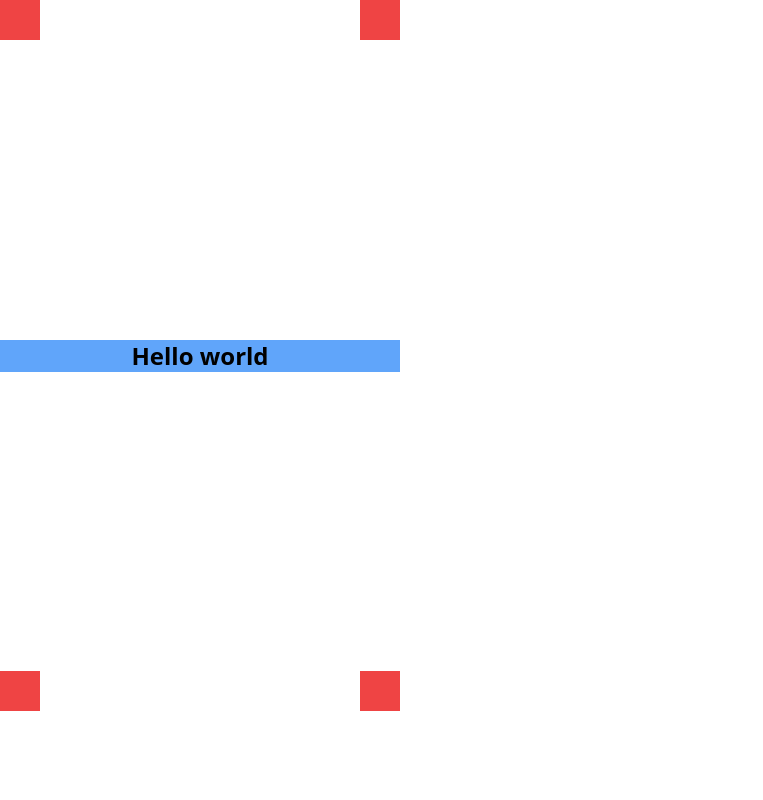
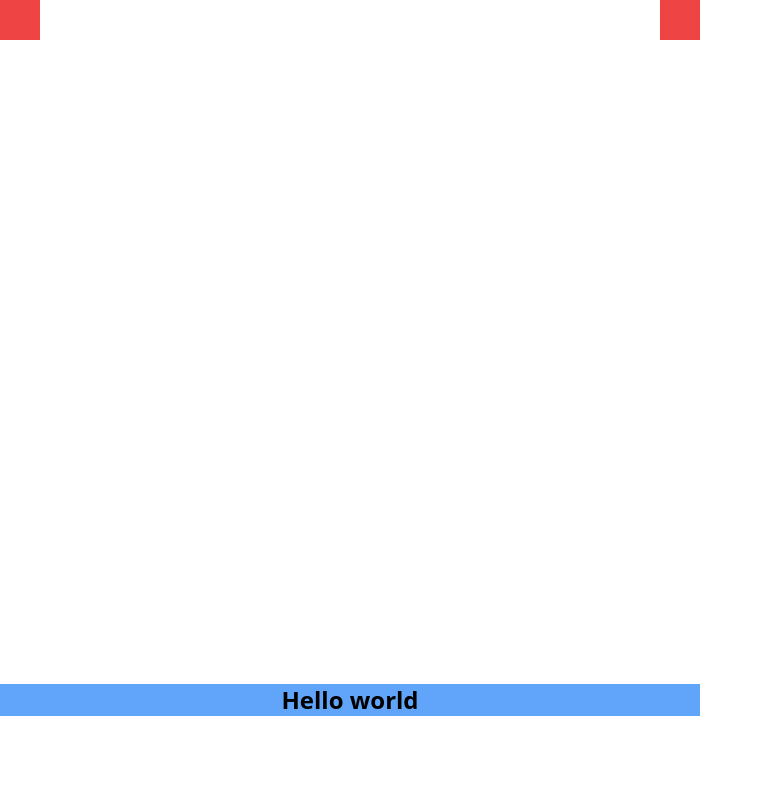
Before and after one commit to zat-org/QydahStream, a Nuxt app: page / in a window 1280 px wide. Shown: the top 800 px of the page, without its empty margins (0-763 px from the left). Built offline with nearby package versions, Linux system fonts and the light colour scheme.

Commit message:
update width and height

```diff
--- a/pages/index.vue
+++ b/pages/index.vue
@@ -1,5 +1,5 @@
 <template>
-  <div class=" relative bg-transparent  w-[400px]  aspect-[9/16] bg-red-300 flex flex-col justify-between " >
+  <div class=" relative bg-transparent  w-[700px] h-[1400px] bg-red-300 flex flex-col justify-between " >
     <!-- <div class="absolute top-0 right-[50%] p-5 bg-blue-400 "> player1</div>
     <div class="absolute top-[100%] right-[50%] p-5 bg-blue-400" > player2</div>
     <div class="absolute top-[50%] left-0 p-5 bg-red-400" > player3</div>
```
